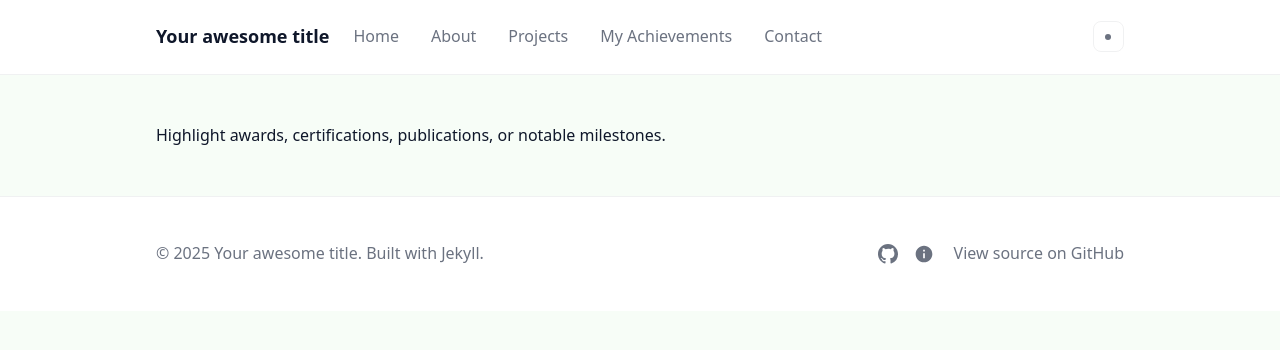
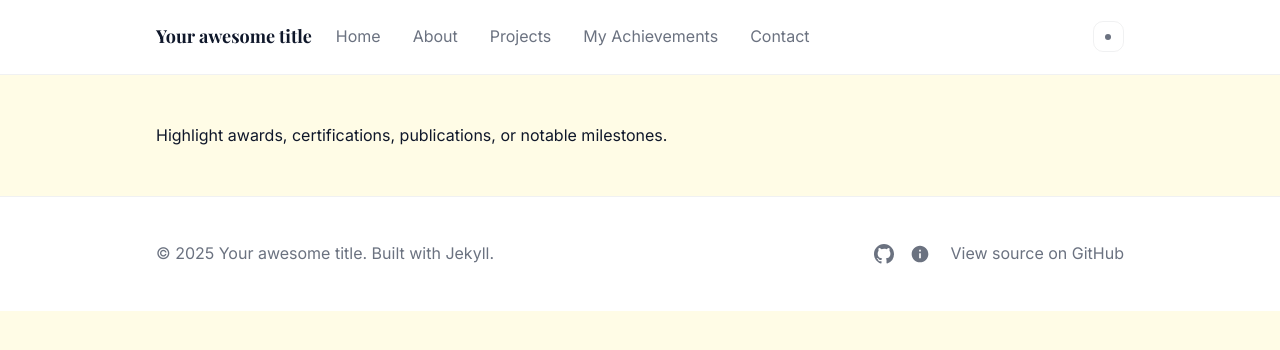
Before and after one commit to Alievva/site1101, a Jekyll site: the page built from _pages/achievements.md, in a window 1280 px wide. Shown: the top 350 px of the page. Built offline with Jekyll 4.4.1, drawn with Linux system fonts in a browser that asks for light colours.

Commit message:
Add pastel color theme with light and dark mode support

```diff
--- a/assets/css/main.css
+++ b/assets/css/main.css
@@ -1,28 +1,61 @@
-/* Pastel green & yellow soft theme with light/dark modes */
+/* Pastel theme: fonts, variables, transitions, and responsive helpers */
+@import url('https://fonts.googleapis.com/css2?family=Inter:wght@300;400;600;800&family=Playfair+Display:wght@400;700&display=swap');
+
 :root{
-	--bg: #f7fdf7; /* very light green */
+	/* Main colors */
+	--color-green: #A8E6CF; /* pastel green */
+	--color-yellow: #FFF9A8; /* pastel yellow */
+
+	/* Supporting colors */
+	--soft-cream: #FFFCE6;
+	--muted-olive: #8AA17A;
+	--soft-gray: #E6E9EE;
+
+	/* UI tokens */
+	--bg: var(--soft-cream);
 	--surface: #ffffff;
-	--text: #0f172a; /* dark slate */
+	--text: #0f172a;
 	--muted: #6b7280;
-	--accent: #9ae6b4; /* pastel green */
-	--accent-2: #fff9c4; /* pastel yellow */
+	--accent: var(--color-green);
+	--accent-2: var(--color-yellow);
 	--border: rgba(15,23,42,0.06);
+
+	--font-sans: 'Inter', system-ui, -apple-system, 'Segoe UI', Roboto, 'Helvetica Neue', Arial;
+	--font-serif: 'Playfair Display', Georgia, 'Times New Roman', serif;
+
+	--radius-md: 8px;
+	--ease-fast: 150ms;
+	--ease-smooth: 240ms;
 }
 
 [data-theme="dark"]{
-	--bg: #0b1220;
-	--surface: #071023;
+	--color-green: #5FAE86; /* darker green */
+	--color-yellow: #E6D843; /* darker yellow */
+	--soft-cream: #0b1220;
+	--muted-olive: #6f8a62;
+	--soft-gray: #0e1622;
+
+	--bg: #071023;
+	--surface: #0b1220;
 	--text: #e6eef6;
 	--muted: #9aa7b6;
-	--accent: #2f855a;
-	--accent-2: #f6e05e;
+	--accent: var(--color-green);
+	--accent-2: var(--color-yellow);
 	--border: rgba(230,238,246,0.06);
+}
+
+/* Accessibility */
+@media (prefers-reduced-motion: reduce){
+	:root{--ease-fast:0ms;--ease-smooth:0ms}
 }
 
 *{box-sizing:border-box}
 html,body{height:100%}
-body{font-family:system-ui,-apple-system,Segoe UI,Roboto,"Helvetica Neue",Arial;color:var(--text);background:var(--bg);margin:0;line-height:1.6}
+body{font-family:var(--font-sans);color:var(--text);background:var(--bg);margin:0;line-height:1.6;-webkit-font-smoothing:antialiased}
 .container{max-width:1000px;margin:0 auto;padding:1rem}
+
+/* Headings use serif for a modern elegant look */
+h1,h2,h3,h4{font-family:var(--font-serif);color:var(--text);margin:0 0 .5rem}
 
 /* Header */
 .site-header{background:var(--surface);border-bottom:1px solid var(--border);position:sticky;top:0;z-index:40}
@@ -33,27 +66,37 @@ body{font-family:system-ui,-apple-system,Segoe UI,Roboto,"Helvetica Neue",Arial;
 .menu-toggle{background:transparent;border:0;padding:.25rem;display:none}
 
 .site-nav{display:flex;gap:1rem;align-items:center}
-.site-nav a{color:var(--muted);text-decoration:none;padding:.5rem;border-radius:6px}
-.site-nav a:hover{color:var(--text);background:linear-gradient(90deg, var(--accent-2), rgba(0,0,0,0))}
+.site-nav a{color:var(--muted);text-decoration:none;padding:.5rem;border-radius:var(--radius-md);transition:color var(--ease-fast) ease, background var(--ease-fast) ease, transform var(--ease-fast) ease}
+.site-nav a:hover{color:var(--text);background:linear-gradient(90deg, var(--accent-2), rgba(0,0,0,0));transform:translateY(-2px)}
+.site-nav a:active{transform:translateY(0)}
 
 .header-controls{margin-left:auto;display:flex;align-items:center}
-.theme-toggle{background:transparent;border:1px solid var(--border);padding:.35rem;border-radius:8px;display:inline-flex;gap:.4rem;align-items:center;color:var(--muted)}
+.theme-toggle{background:transparent;border:1px solid var(--border);padding:.35rem;border-radius:10px;display:inline-flex;gap:.4rem;align-items:center;color:var(--muted);cursor:pointer;transition:background var(--ease-fast) ease, color var(--ease-fast) ease}
+.theme-toggle:hover{background:var(--soft-gray);color:var(--text)}
 .theme-toggle .icon-moon{display:none}
 [data-theme="dark"] .theme-toggle .icon-sun{display:none}
 [data-theme="dark"] .theme-toggle .icon-moon{display:inline}
 
+/* Buttons and links */
+.btn{display:inline-block;padding:.5rem .75rem;border-radius:10px;background:linear-gradient(135deg,var(--accent),var(--accent-2));color:#07211a;text-decoration:none;border:0;transition:transform var(--ease-fast) ease, box-shadow var(--ease-fast) ease}
+.btn:hover{transform:translateY(-3px);box-shadow:0 6px 18px rgba(10,10,10,0.06)}
+
 /* Main content */
 .site-content{padding:2rem 1rem;background:transparent}
+
+/* Cards */
+.card{background:var(--surface);border:1px solid var(--border);padding:1rem;border-radius:12px;transition:transform var(--ease-smooth) ease, box-shadow var(--ease-smooth) ease}
+.card:hover{transform:translateY(-6px);box-shadow:0 12px 30px rgba(15,23,42,0.06)}
 
 /* Footer */
 .site-footer{border-top:1px solid var(--border);padding:.75rem 0;color:var(--muted);background:var(--surface)}
 .footer-inner{display:flex;align-items:center;gap:1rem;flex-wrap:wrap}
 .footer-left{flex:1}
 .footer-center{display:flex;gap:.5rem;align-items:center}
-.footer-center .social{color:var(--muted);display:inline-flex;padding:.25rem;border-radius:6px}
-.footer-center .social:hover{color:var(--text)}
+.footer-center .social{color:var(--muted);display:inline-flex;padding:.25rem;border-radius:6px;transition:color var(--ease-fast) ease, transform var(--ease-fast) ease}
+.footer-center .social:hover{color:var(--text);transform:translateY(-2px)}
 .footer-right{margin-left:auto}
-.repo-link{color:var(--muted);text-decoration:none}
+.repo-link{color:var(--muted);text-decoration:none;transition:color var(--ease-fast) ease}
 .repo-link:hover{color:var(--text)}
 
 /* Responsive */
@@ -66,4 +109,4 @@ body{font-family:system-ui,-apple-system,Segoe UI,Roboto,"Helvetica Neue",Arial;
 }
 
 /* Small helpers */
-.container a{transition:color .15s ease, background .15s ease}
+.container a{transition:color var(--ease-fast) ease, background var(--ease-fast) ease}
```
Also changed, not shown: Gemfile.lock.
